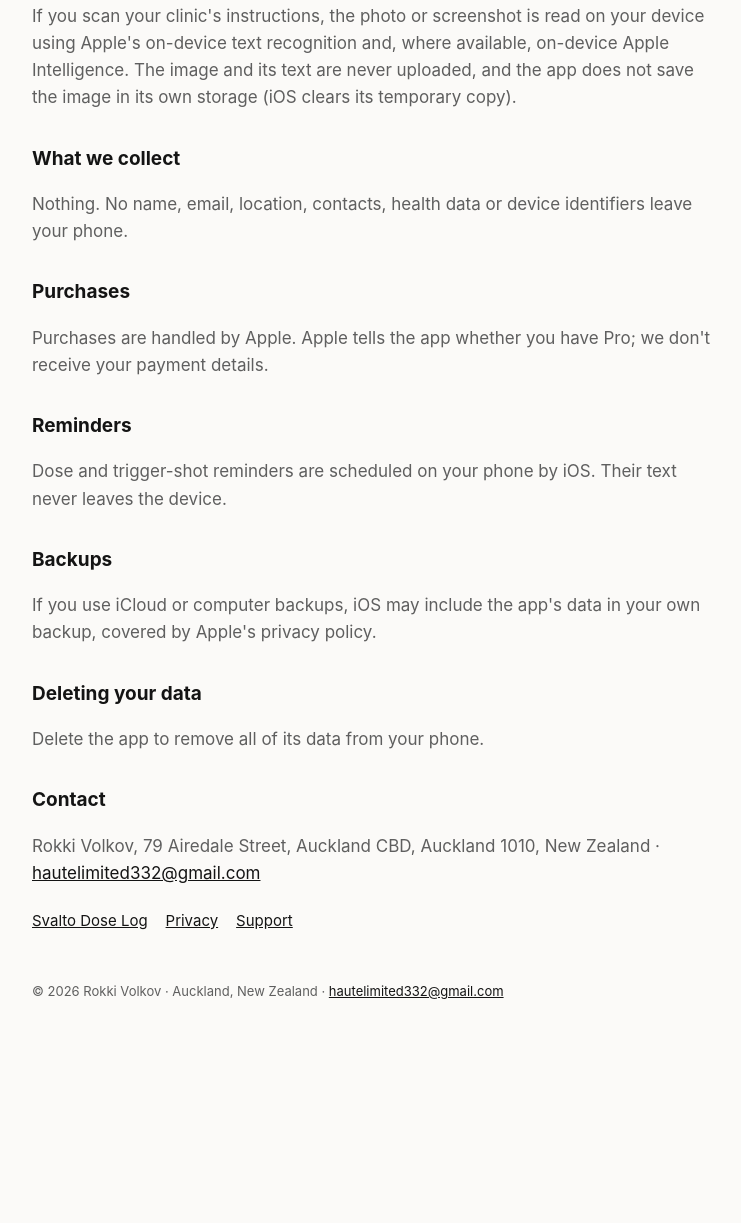
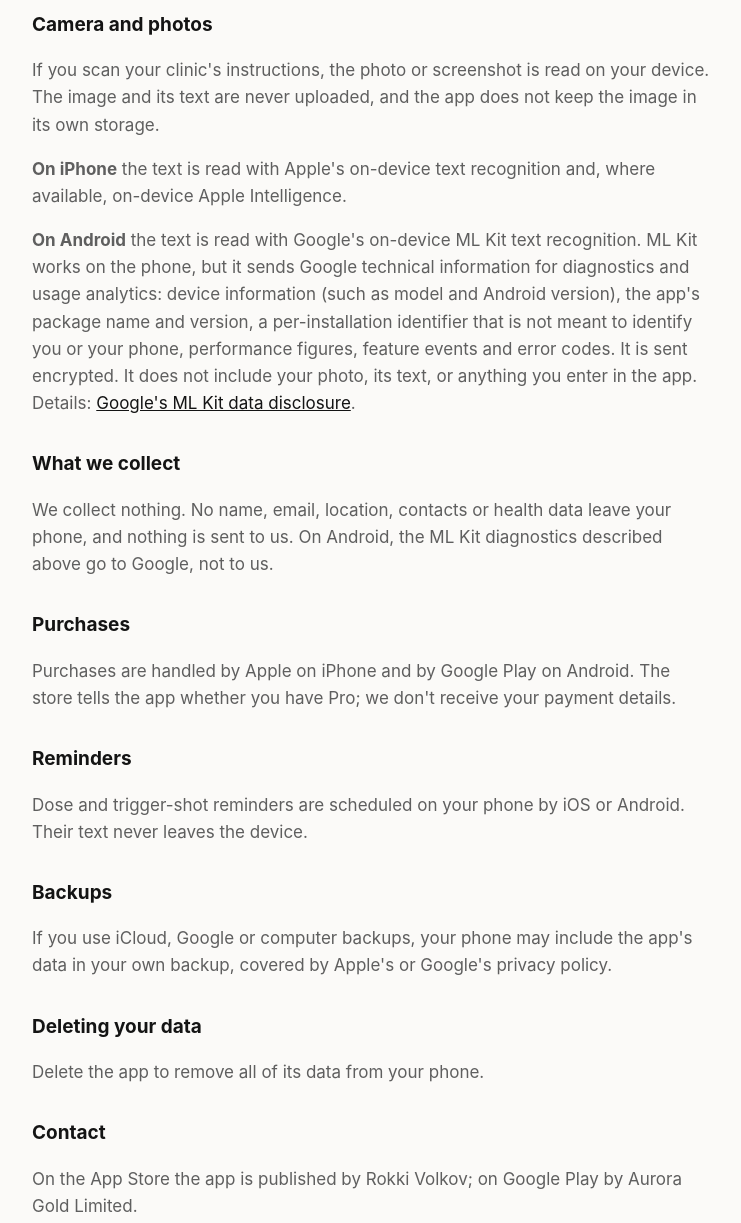
Before and after one commit to rockyvolkov332-design/apps, a plain HTML site: page svalto-dose-log/privacy.html in a window 1280 px wide. Shown: the part 522-1745 px from the top of the page, without its empty margins (268-1009 px from the left). Before the commit the page ends 1604 px from the top, so only its background shows below. Drawn offline with Linux system fonts and the light colour scheme.

Commit message:
Svalto Dose Log: privacy page covers the Android version
Android reads scanned sheets with Google's on-device ML Kit, which sends
Google technical diagnostics. Purchases, reminders and backups now name
both platforms.

Co-Authored-By: Claude Fable 5.2 <noreply@anthropic.com>

```diff
--- a/svalto-dose-log/privacy.html
+++ b/svalto-dose-log/privacy.html
@@ -1,10 +1,8 @@
-<!doctype html><html lang="en"><head><meta charset="utf-8"><meta name="viewport" content="width=device-width,initial-scale=1"><title>Svalto Dose Log privacy policy</title><link rel="stylesheet" href="../style.css"></head><body><main><h1>Privacy policy</h1><p class="meta">Svalto Dose Log · Updated 17 November 2026</p>
-<h2>The short version</h2><p>Svalto Dose Log keeps everything on your phone. There are no accounts, servers, analytics or ad trackers. We never see your cycle, medications, doses or injection sites.</p>
+<!doctype html><html lang="en"><head><meta charset="utf-8"><meta name="viewport" content="width=device-width,initial-scale=1"><title>Svalto Dose Log privacy policy</title><link rel="stylesheet" href="../style.css"></head><body><main><h1>Privacy policy</h1><p class="meta">Svalto Dose Log · Updated 27 November 2026</p>
+<h2>The short version</h2><p>Svalto Dose Log keeps everything on your phone. There are no accounts, no servers of ours, no analytics of ours and no ad trackers. We never see your cycle, medications, doses or injection sites. On Android, the part of the app that reads a scanned sheet is made by Google and sends Google technical diagnostics; see "Camera and photos".</p>
 <h2>What the app stores</h2><p>Your cycle type and dates, clinic name, medications, doses and dose changes, the doses you log with times and injection sites, and your reminder settings. All of it is saved only in the app's storage on your device.</p>
-<h2>Camera and photos</h2><p>If you scan your clinic's instructions, the photo or screenshot is read on your device using Apple's on-device text recognition and, where available, on-device Apple Intelligence. The image and its text are never uploaded, and the app does not save the image in its own storage (iOS clears its temporary copy).</p>
-<h2>What we collect</h2><p>Nothing. No name, email, location, contacts, health data or device identifiers leave your phone.</p>
-<h2>Purchases</h2><p>Purchases are handled by Apple. Apple tells the app whether you have Pro; we don't receive your payment details.</p>
-<h2>Reminders</h2><p>Dose and trigger-shot reminders are scheduled on your phone by iOS. Their text never leaves the device.</p>
-<h2>Backups</h2><p>If you use iCloud or computer backups, iOS may include the app's data in your own backup, covered by Apple's privacy policy.</p>
-<h2>Deleting your data</h2><p>Delete the app to remove all of its data from your phone.</p>
-<h2>Contact</h2><p>Rokki Volkov, 79 Airedale Street, Auckland CBD, Auckland 1010, New Zealand · <a href="mailto:hautelimited332@gmail.com">hautelimited332@gmail.com</a></p><nav><a href="./">Svalto Dose Log</a><a href="privacy.html">Privacy</a><a href="support.html">Support</a></nav><footer>© 2026 Rokki Volkov · Auckland, New Zealand · <a href="mailto:hautelimited332@gmail.com">hautelimited332@gmail.com</a></footer></main></body></html>
+<h2>Camera and photos</h2><p>If you scan your clinic's instructions, the photo or screenshot is read on your device. The image and its text are never uploaded, and the app does not keep the image in its own storage.</p><p><strong>On iPhone</strong> the text is read with Apple's on-device text recognition and, where available, on-device Apple Intelligence.</p><p><strong>On Android</strong> the text is read with Google's on-device ML Kit text recognition. ML Kit works on the phone, but it sends Google technical information for diagnostics and usage analytics: device information (such as model and Android version), the app's package name and version, a per-installation identifier that is not meant to identify you or your phone, performance figures, feature events and error codes. It is sent encrypted. It does not include your photo, its text, or anything you enter in the app. Details: <a href="https://developers.google.com/ml-kit/android-data-disclosure">Google's ML Kit data disclosure</a>.</p><h2>What we collect</h2><p>We collect nothing. No name, email, location, contacts or health data leave your phone, and nothing is sent to us. On Android, the ML Kit diagnostics described above go to Google, not to us.</p>
+<h2>Purchases</h2><p>Purchases are handled by Apple on iPhone and by Google Play on Android. The store tells the app whether you have Pro; we don't receive your payment details.</p>
+<h2>Reminders</h2><p>Dose and trigger-shot reminders are scheduled on your phone by iOS or Android. Their text never leaves the device.</p>
+<h2>Backups</h2><p>If you use iCloud, Google or computer backups, your phone may include the app's data in your own backup, covered by Apple's or Google's privacy policy.</p><h2>Deleting your data</h2><p>Delete the app to remove all of its data from your phone.</p>
+<h2>Contact</h2><p>On the App Store the app is published by Rokki Volkov; on Google Play by Aurora Gold Limited.</p><p>Rokki Volkov, 79 Airedale Street, Auckland CBD, Auckland 1010, New Zealand · <a href="mailto:hautelimited332@gmail.com">hautelimited332@gmail.com</a></p><nav><a href="./">Svalto Dose Log</a><a href="privacy.html">Privacy</a><a href="support.html">Support</a></nav><footer>© 2026 Rokki Volkov · Auckland, New Zealand · <a href="mailto:hautelimited332@gmail.com">hautelimited332@gmail.com</a></footer></main></body></html>
```
